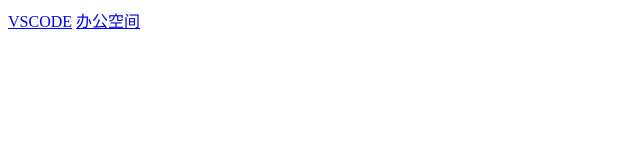
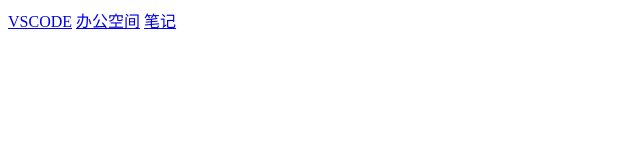
Before and after one commit to huanghu996/index, a plain HTML site: page index.html in a window 1280 px wide. Shown: the full height of the page, 0-640 px from the left. Drawn offline with Linux system fonts and the light colour scheme.

Commit message:
Update index.html

```diff
--- a/index.html
+++ b/index.html
@@ -1,2 +1,3 @@
 <a href="http://49.234.86.175:8080">VSCODE</a>
 <a href="https://pan.baidu.com/disk/synchronization#/index?category=all">办公空间</a>
+<a href="https://app.yinxiang.com/Login.action">笔记</a>
```
